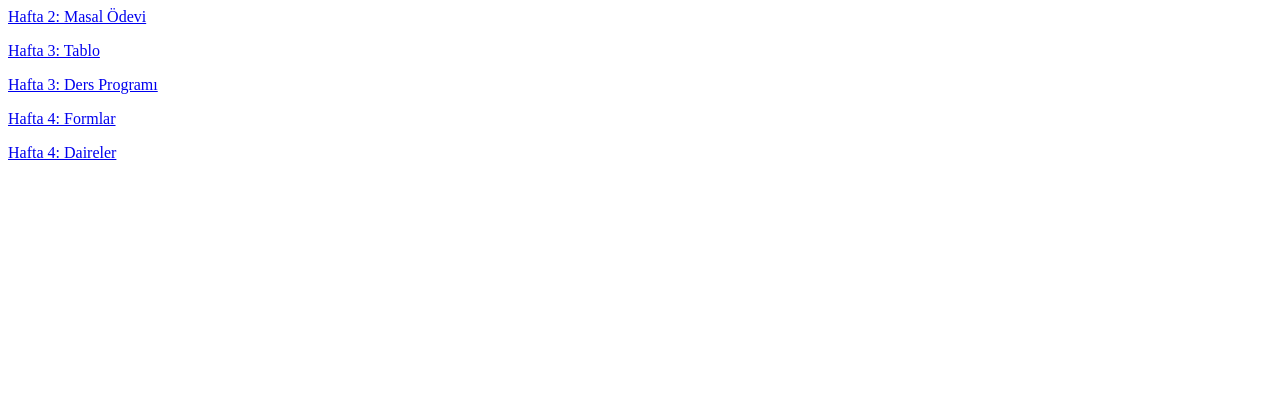
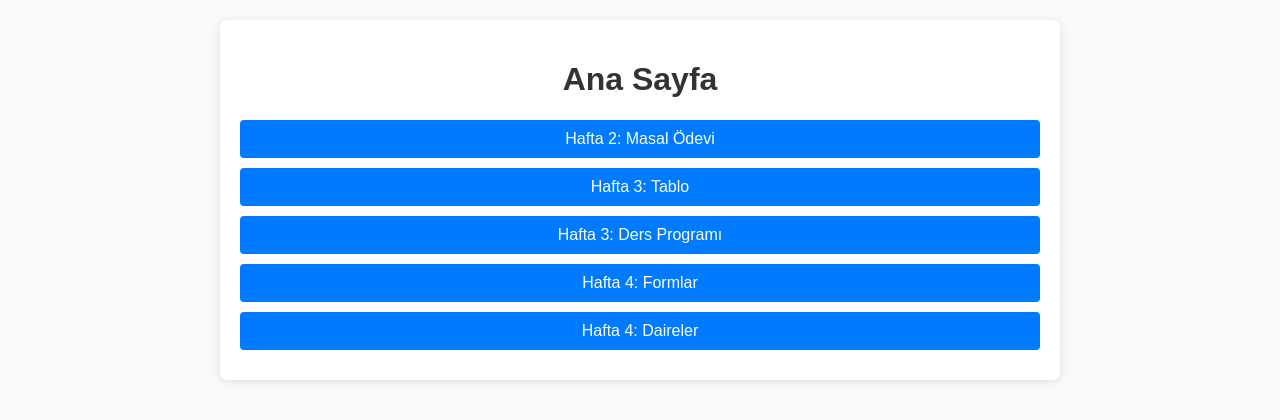
Before and after one commit to feeyza/Web-Tabanl-Programlama, a plain HTML site: page index.html in a window 1280 px wide. Drawn offline with Linux system fonts and the light colour scheme.

Commit message:
Update index.html

```diff
--- a/index.html
+++ b/index.html
@@ -1,15 +1,54 @@
+<html>
 <head>
-<meta charset="utf-8">
-    <title>Ana sayfa</title>
-
-
+    <title>Ana Sayfa</title>
+    <style>
+        body {
+            font-family: Arial, sans-serif;
+            background-color: #f9f9f9;
+            margin: 0;
+            padding: 20px;
+        }
+        h1 {
+            text-align: center;
+            color: #333;
+        }
+        .container {
+            max-width: 800px;
+            margin: auto;
+            padding: 20px;
+            background: white;
+            border-radius: 8px;
+            box-shadow: 0 2px 10px rgba(0, 0, 0, 0.1);
+        }
+        a {
+            display: block;
+            padding: 10px;
+            margin: 10px 0;
+            background-color: #007BFF;
+            color: white;
+            text-decoration: none;
+            border-radius: 4px;
+            text-align: center;
+            transition: background-color 0.3s;
+        }
+        a:hover {
+            background-color: #0056b3;
+        }
+        p {
+            margin: 0;
+        }
+    </style>
 </head>
 <body>
 
-<a href="hafta2.html"> Hafta 2: Masal Ödevi</a>
-<p></p><a href="hafta3.html"> Hafta 3: Tablo</a></p>
-<p></p><a href="hafta3ikinci.html"> Hafta 3: Ders Programı</a></p>
-<p></p><a href="hafta4.html"> Hafta 4: Formlar</a></p>
-<p></p><a href="hafta4ikinci.html"> Hafta 4: Daireler</a></p>
+<div class="container">
+    <h1>Ana Sayfa</h1>
+    <a href="hafta2.html">Hafta 2: Masal Ödevi</a>
+    <a href="hafta3.html">Hafta 3: Tablo</a>
+    <a href="hafta3ikinci.html">Hafta 3: Ders Programı</a>
+    <a href="hafta4.html">Hafta 4: Formlar</a>
+    <a href="hafta4ikinci.html">Hafta 4: Daireler</a>
+</div>
 
 </body>
+</html>
```
